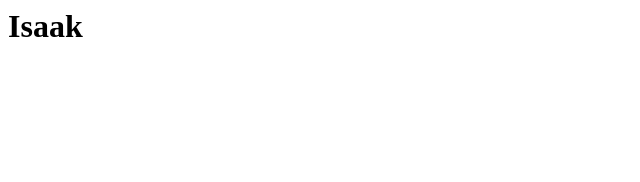
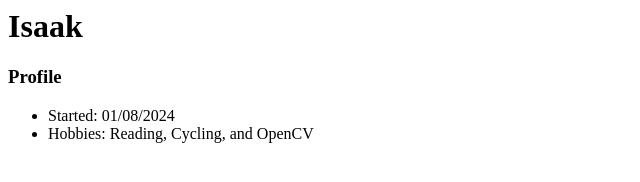
Before and after one commit to JamesIsa7570/JamesIsa7570.github.io, a plain HTML site: page index.html in a window 1280 px wide. Shown: the whole page, without its empty margins (0-640 px from the left). Drawn offline with Linux system fonts and the light colour scheme.

Commit message:
Updated my profile

```diff
--- a/index.html
+++ b/index.html
@@ -1 +1,6 @@
 <h1>Isaak</h1>
+<h3>Profile</h3>
+<ul>
+<li>Started: 01/08/2024</li>
+<li>Hobbies: Reading, Cycling, and OpenCV</li>
+</ul>
```
